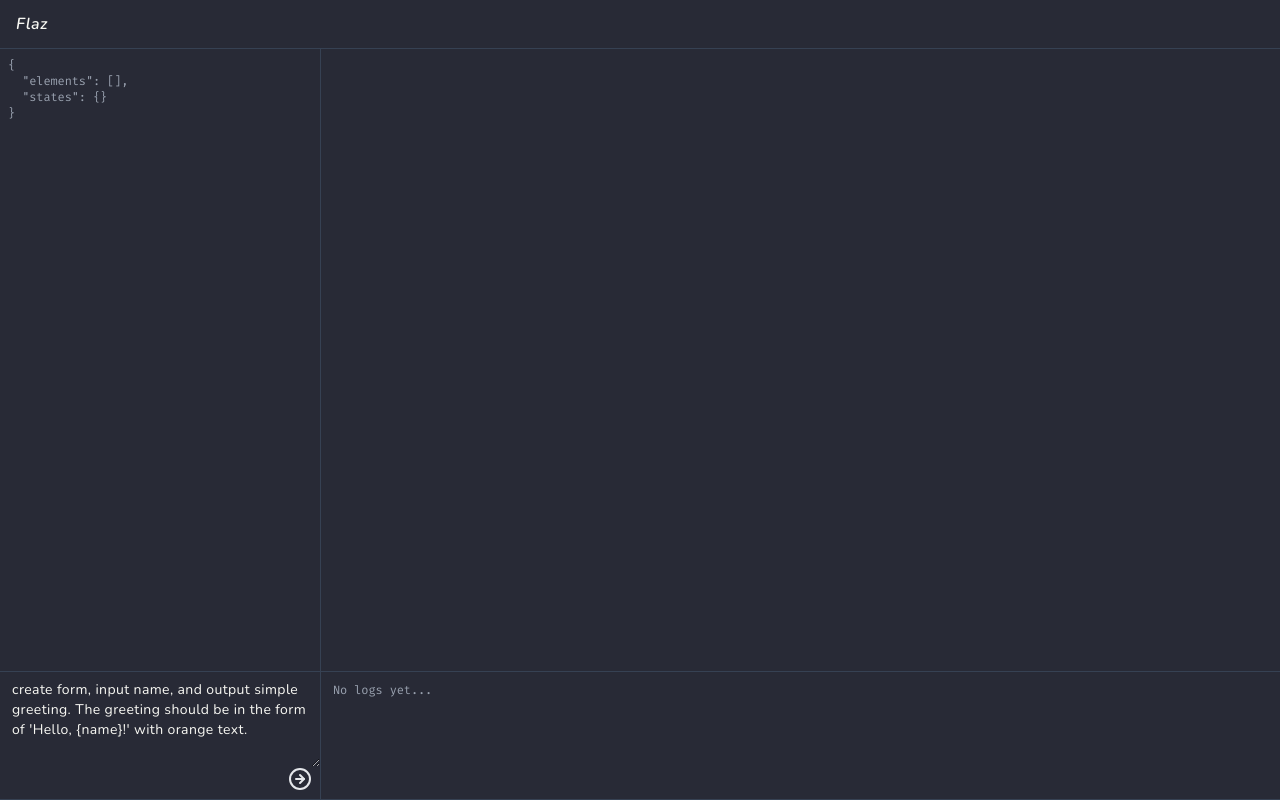
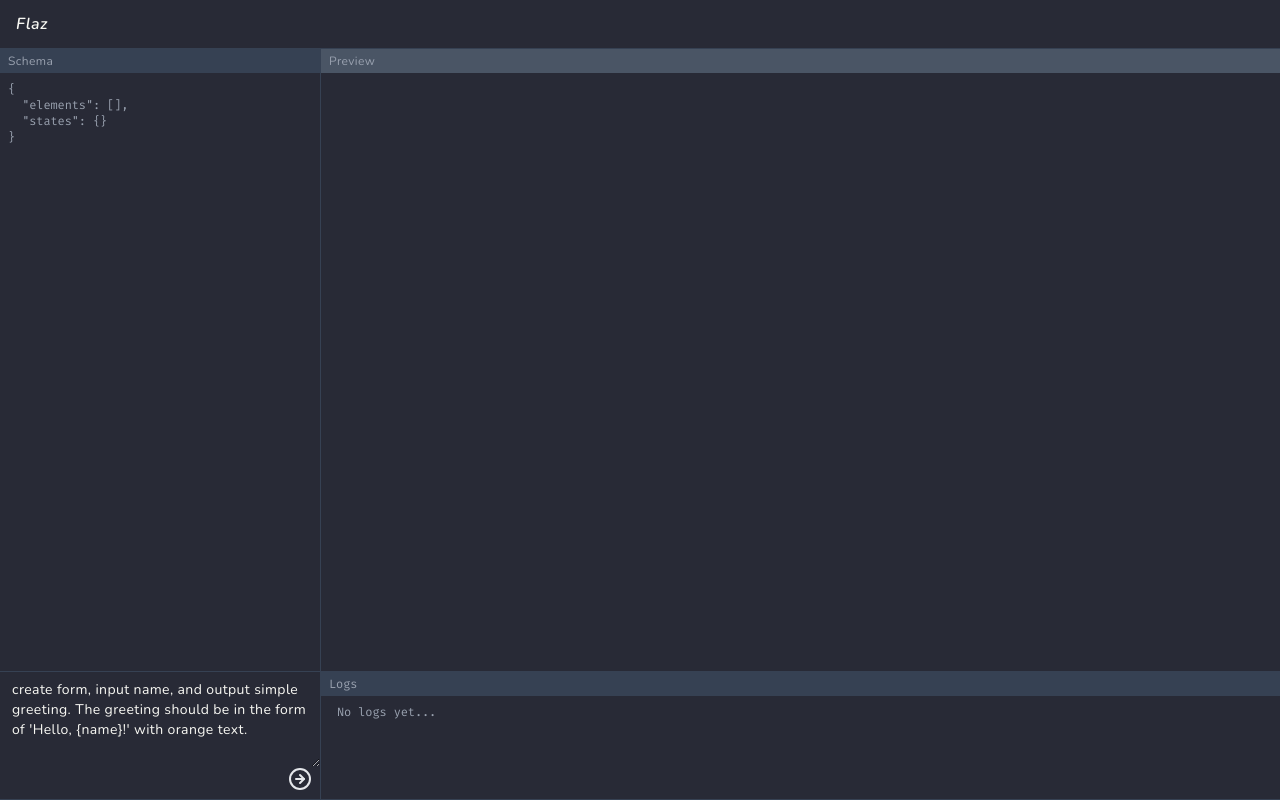
Before and after one commit to adwidianjaya/flaz-sveltekit, a SvelteKit app: page / in a window 1280 px wide. Built offline with nearby package versions, Linux system fonts and the light colour scheme.

Commit message:
add section title

```diff
--- a/src/routes/+page.svelte
+++ b/src/routes/+page.svelte
@@ -7,6 +7,7 @@
   } from "$lib/json-render/utilities";
   import Renderer from "$lib/json-render/Renderer.svelte";
   import LogViewer from "./LogViewer.svelte";
+  import SchemaViewer from "./SchemaViewer.svelte";
 
   let prompt = $state(
     "create form, input name, and output simple greeting. The greeting should be in the form of 'Hello, {name}!' with orange text.",
@@ -90,7 +91,6 @@
   //     },
   //   },
   // });
-  const schemaStringified = $derived(JSON.stringify(schema, null, 2));
   // $inspect("...schema", schema);
   let logs = $state([]);
   // $inspect("...logs", logs);
@@ -181,15 +181,7 @@
 
   <div class="flex flex-1 overflow-hidden">
     <div class={["w-1/4 flex flex-col", "border-b border-t border-gray-700"]}>
-      <div class="h-full overflow-y-scroll px-2 py-2">
-        <div
-          class={[
-            "whitespace-pre font-mono text-xs",
-            "text-gray-400 hover:text-gray-300 transition duration-100",
-          ]}>
-          {schemaStringified}
-        </div>
-      </div>
+      <SchemaViewer {schema} />
 
       <div class="h-32 flex-none border-t border-gray-700 flex flex-col">
         <textarea
@@ -223,8 +215,14 @@
         "w-3/4 flex flex-col",
         "border-b border-t border-l border-gray-700",
       ]}>
-      <div class="w-full h-full text-xs px-3 py-2 overflow-scroll">
-        <Renderer bind:states={schema.states} elements={schema.elements} />
+      <div class="w-full h-full text-xs overflow-scroll">
+        <div
+          class="sticky top-0 z-10 bg-gray-600 px-2 py-1 mb-1 text-xs text-gray-400">
+          Preview
+        </div>
+        <div class="px-3 py-2">
+          <Renderer bind:states={schema.states} elements={schema.elements} />
+        </div>
       </div>
 
       <LogViewer {logs} />
--- a/src/routes/LogViewer.svelte
+++ b/src/routes/LogViewer.svelte
@@ -22,15 +22,16 @@
 <div
   bind:this={logOutput}
   class={[
-    "h-32 flex-none border-t border-gray-700 px-3 py-2 overflow-y-scroll font-mono text-xs",
+    "h-32 flex-none border-t border-gray-700 overflow-y-scroll font-mono text-xs",
     logs.length > 0
       ? "text-gray-400 hover:text-gray-300 transition duration-100"
       : "text-gray-400",
   ]}>
+  <div class="sticky top-0 z-10 bg-gray-700 px-2 py-1 mb-1">Logs</div>
   {#each logs as log}
     <div
       class={twMerge([
-        "rounded-sm py-0.5 px-1 -mx-1 shadow",
+        "rounded-sm py-0.5 px-2 shadow",
         /* default */ "hover:bg-gray-700 hover:text-white",
         log.operation?.op === "add" &&
           "hover:bg-gray-700 hover:text-white text-gray-400",
@@ -46,6 +47,6 @@
       {log.message}
     </div>
   {:else}
-    <div class="py-0.5 px-1 -mx-1">No logs yet...</div>
+    <div class="py-1 px-4">No logs yet...</div>
   {/each}
 </div>
--- /dev/null
+++ b/src/routes/SchemaViewer.svelte
@@ -0,0 +1,21 @@
+<script>
+  const { schema } = $props();
+  // $inspect("...schema", schema);
+
+  const schemaStringified = $derived(JSON.stringify(schema, null, 2));
+  // $inspect("...schemaStringified", schemaStringified);
+</script>
+
+<div class="h-full overflow-y-scroll">
+  <div
+    class="sticky top-0 z-10 bg-gray-700 px-2 py-1 mb-1 text-xs text-gray-400">
+    Schema
+  </div>
+  <div
+    class={[
+      "whitespace-pre font-mono text-xs px-2 py-1",
+      "text-gray-400 hover:text-gray-300 transition duration-100",
+    ]}>
+    {schemaStringified}
+  </div>
+</div>
```
